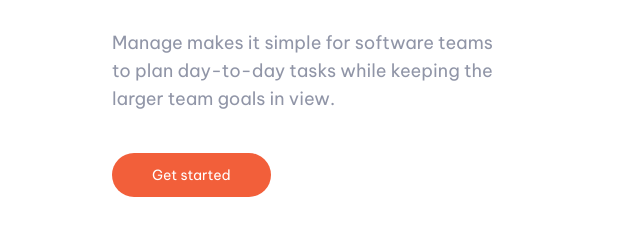
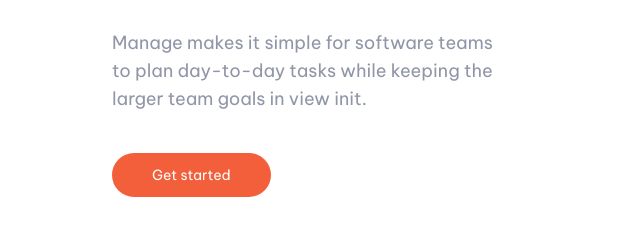
Before and after one commit to adedapo0x/Manage-WebApp, a plain HTML site: page index.html in a window 1280 px wide. Shown: the part 351-578 px from the top of the page, 0-640 px from the left. Drawn offline with Linux system fonts and the light colour scheme.

Commit message:
Update index.html

```diff
--- a/index.html
+++ b/index.html
@@ -25,7 +25,7 @@
             <section class="pt-16 lg:w-1/2">
                 <h2 class=" text-4xl lg:text-5xl font-bold text-darkBlue mb-6 lg:mb-8  text-center lg:max-w-lg lg:text-left">Bring everyone together to build better products.</h2>
                 <p class="text-darkGrayishBlue text-lg text-center lg:text-left lg:max-w-sm">Manage makes it simple for software teams to plan day-to-day
-                    tasks while keeping the larger team goals in view.
+                    tasks while keeping the larger team goals in view init.
                 </p>
                 <div class="flex flex-col lg:items-start items-center">
                     <a href="" class="mt-10 block px-10 py-3  bg-brightRed rounded-full text-white text-sm hover:bg-brightRedLight">Get started</a>
```
